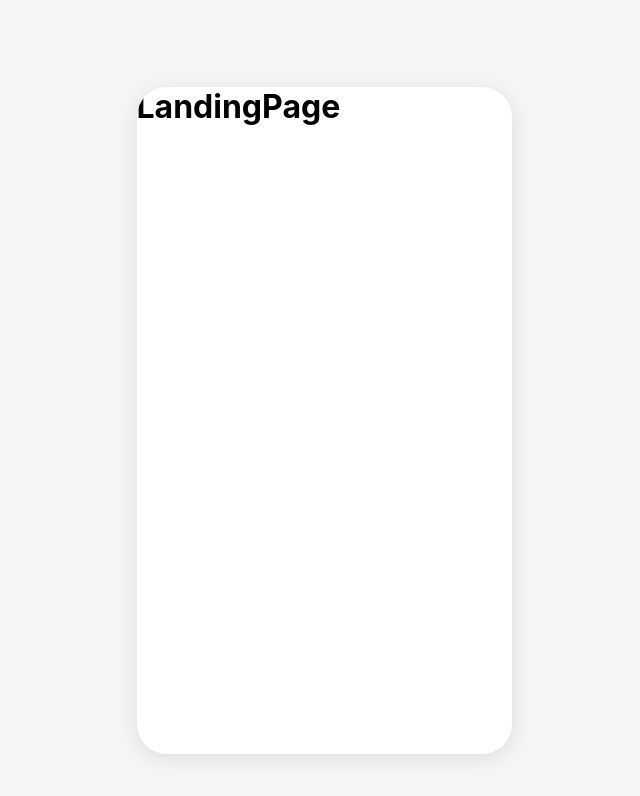
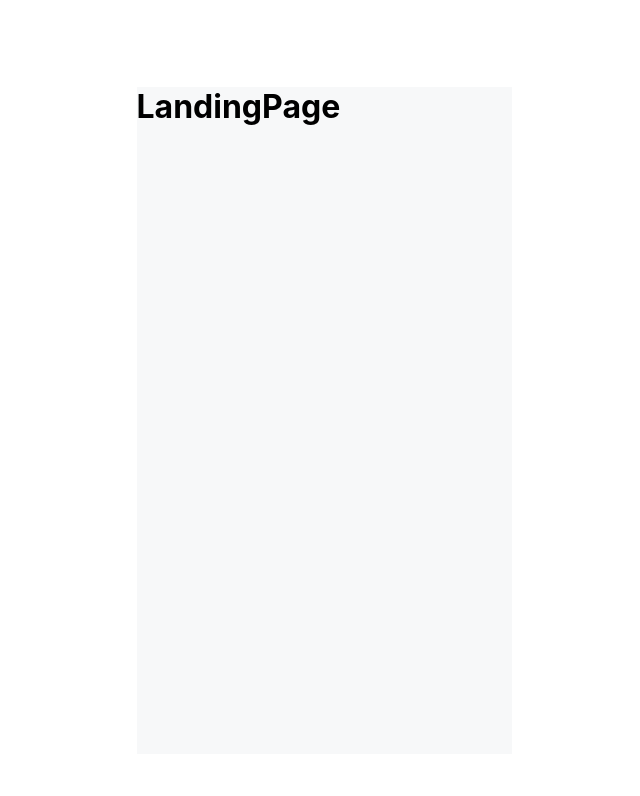
Before and after one commit to Prem324/Educase-Design, a React (Create React App) app: page / in a window 1280 px wide. Shown: the top 796 px of the page, without its empty margins (316-956 px from the left). Built offline with nearby package versions, Linux system fonts and the light colour scheme.

Commit message:
Develop-Layout

```diff
--- a/src/App.css
+++ b/src/App.css
@@ -8,7 +8,7 @@ body {
   justify-content: center;
   align-items: center;
   min-height: 100vh;
-  background: #f5f5f5;
+  background: #ffffff;
   margin: 0;
   padding: 20px;
 }
@@ -16,9 +16,7 @@ body {
 .app-container {
   width: 375px; /* Standard mobile width */
   height: 667px; /* Standard mobile height */
-  background: white;
-  border-radius: 30px;
-  box-shadow: 0 4px 20px rgba(0, 0, 0, 0.1);
+  background: #f7f8f9;
   overflow: hidden;
   position: relative;
 }
```
